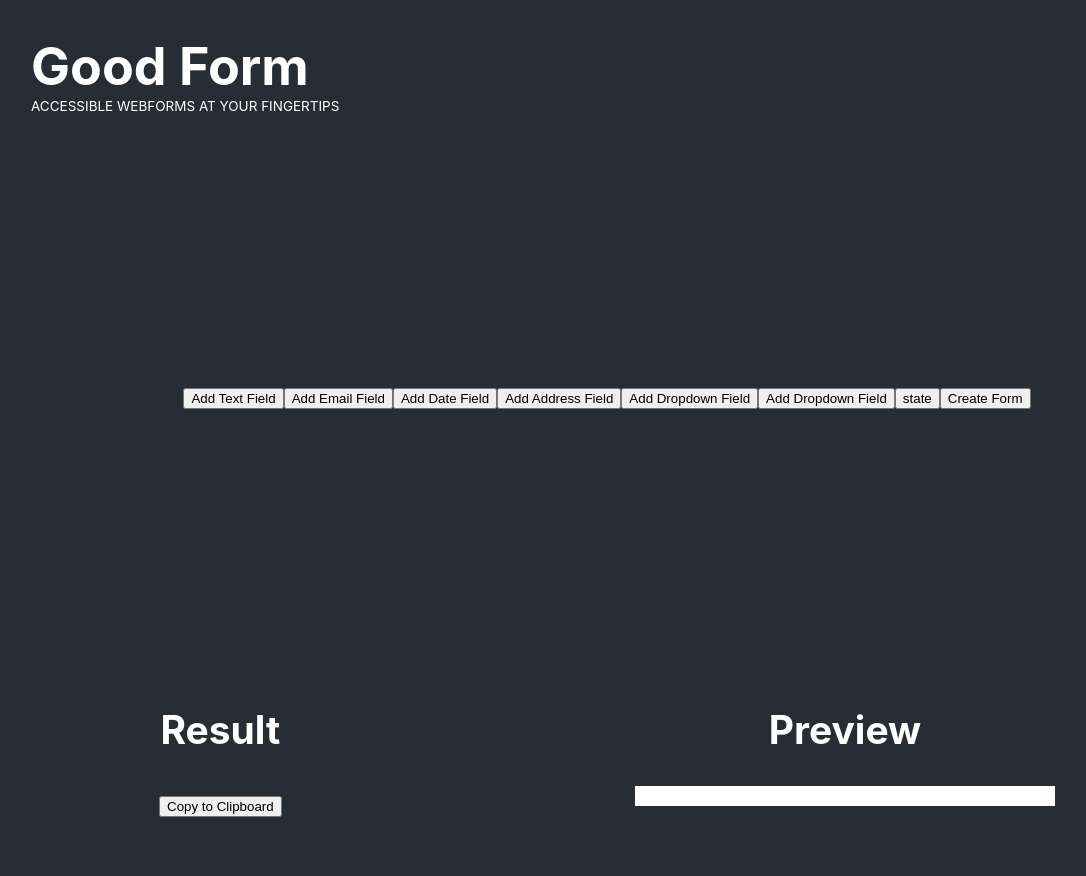
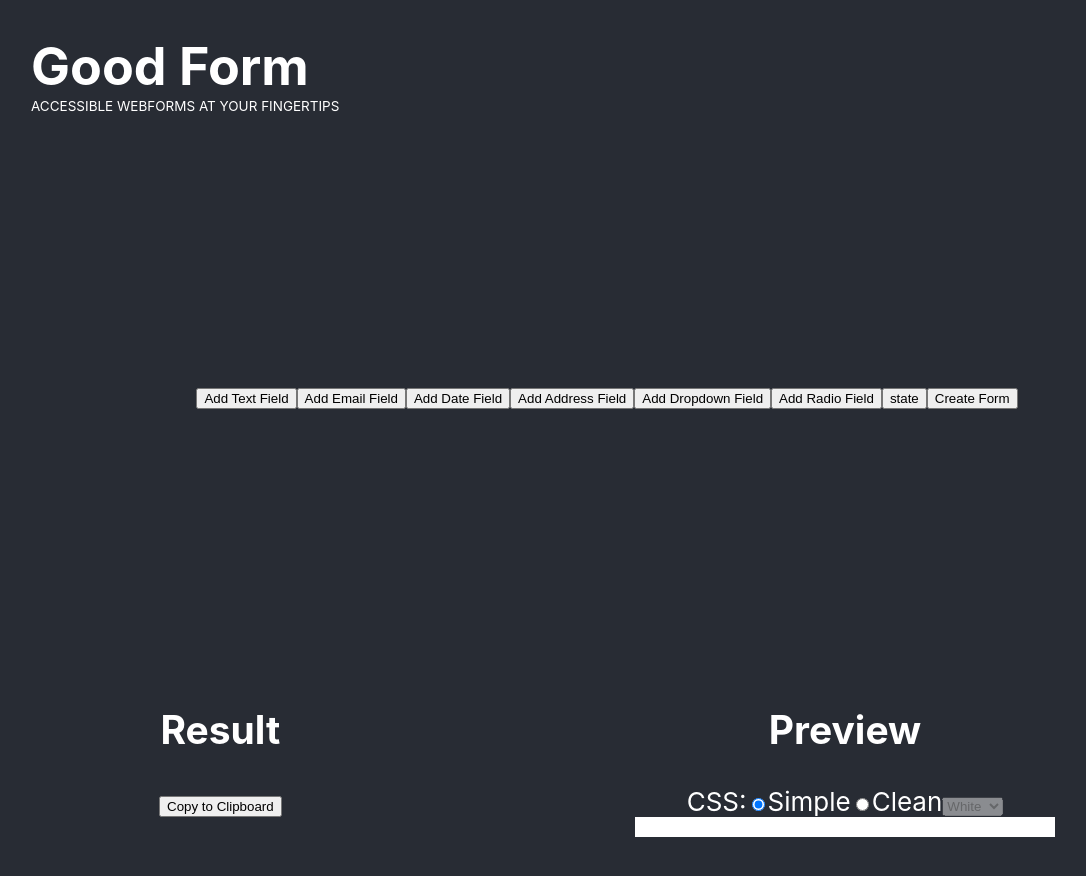
Before and after one commit to JimBilll/Well-Formed, a React (Create React App) app: page / in a window 1280 px wide. Shown: the top 876 px of the page, without its empty margins (33-1119 px from the left). Built offline with nearby package versions, Linux system fonts and the light colour scheme.

Commit message:
Started CSS in preview
- Added radio buttons for selecting simple or clean
- Added a colour selection which is only enabled when clean is selected
- Issue with clean radio button registering a click but not selecting first time (this could be element spacing)

```diff
--- a/src/create_form/CreateForm.js
+++ b/src/create_form/CreateForm.js
@@ -20,7 +20,7 @@ export default function CreateForm() {
             <button type="button" onClick={()=>{addField(DateFieldInput)}}>Add Date Field</button>
             <button type="button" onClick={()=>{addField(AddressFieldInput)}}>Add Address Field</button>
             <button type="button" onClick={()=>{addField(DropdownFieldInput)}}>Add Dropdown Field</button>
-            <button type="button" onClick={()=>{addField(RadioFieldInput)}}>Add Dropdown Field</button>
+            <button type="button" onClick={()=>{addField(RadioFieldInput)}}>Add Radio Field</button>
             <button type="button" onClick={()=>{console.log(data); console.log(formFields)}}>state</button>
             <button type="button" onClick={()=>{generateForm()}}>Create Form</button>
         </form>
--- a/src/create_form/Result.js
+++ b/src/create_form/Result.js
@@ -1,4 +1,8 @@
+import { useState } from 'react';
+
 export default function Result() {
+    const [simple, setSimple] = useState(true);
+
     const copyContent = async () => {
         try {
             var text = document.getElementById("resultField").innerText;
@@ -19,8 +23,25 @@ export default function Result() {
             </div>
             <div>
                 <h2>Preview</h2>
+                <label>CSS:</label>
+                <input type="radio" id="simpleCSS" name="selectCSS" checked onClick={() => setCSS(true)}/>
+                <label for="simpleCSS">Simple</label>
+                <input type="radio" id="cleanCSS" name="selectCSS" onClick={() => setCSS(false)}/>
+                <label for="cleanCSS">Clean</label>
+                <select id="cssColour" name="colour" disabled={simple}>
+                    <option value="White">White</option>
+                    <option value="Black">Black</option>
+                    <option value="Red">Red</option>
+                    <option value="Blue">Blue</option>
+                    <option value="Green">Green</option>
+                    <option value="Yellow">Yellow</option>
+                </select>
                 <div id="previewField"></div>
             </div>
         </div>
     );
+
+    function setCSS(simple) {
+        setSimple(simple);
+    }
 }
```
